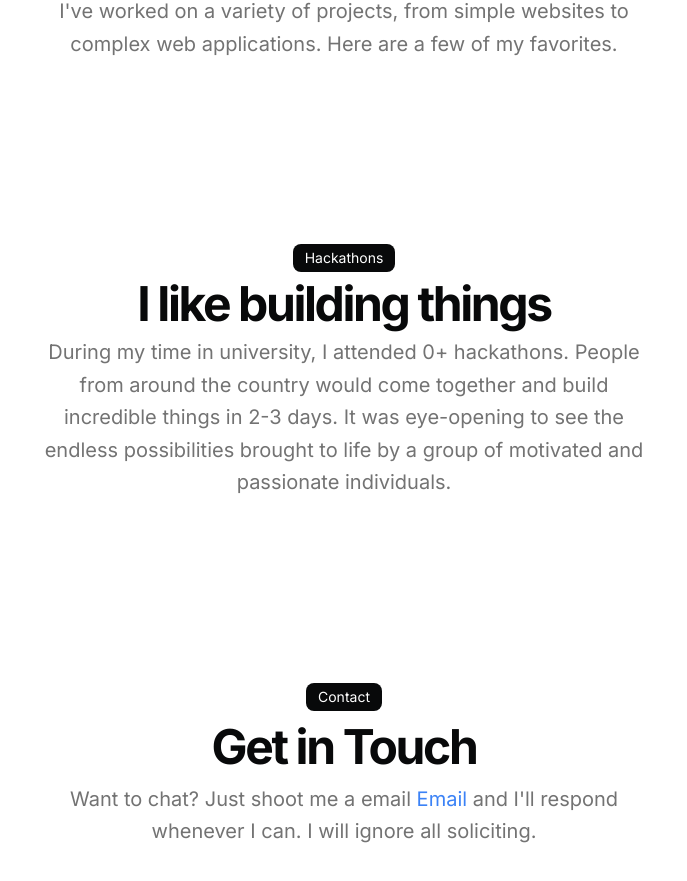
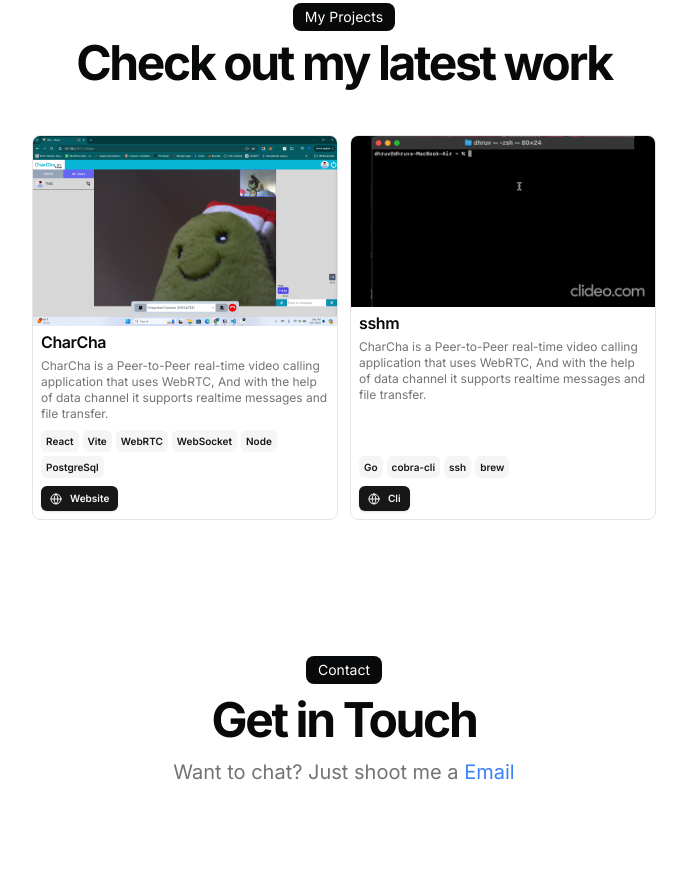
Before and after one commit to dhruv160410116084/portfolio, a Next.js app: page / in a window 1280 px wide. Shown: the part 1137-2018 px from the top of the page, without its empty margins (296-983 px from the left). Built offline with nearby package versions, Linux system fonts and the light colour scheme.

Commit message:
data updated

```diff
--- a/src/app/page.tsx
+++ b/src/app/page.tsx
@@ -122,11 +122,7 @@ export default function Page() {
                 <h2 className="text-3xl font-bold tracking-tighter sm:text-5xl">
                   Check out my latest work
                 </h2>
-                <p className="text-muted-foreground md:text-xl/relaxed lg:text-base/relaxed xl:text-xl/relaxed">
-                  I&apos;ve worked on a variety of projects, from simple
-                  websites to complex web applications. Here are a few of my
-                  favorites.
-                </p>
+
               </div>
             </div>
           </BlurFade>
@@ -152,7 +148,7 @@ export default function Page() {
           </div>
         </div>
       </section>
-      <section id="hackathons">
+      {/* <section id="hackathons">
         <div className="space-y-12 w-full py-12">
           <BlurFade delay={BLUR_FADE_DELAY * 13}>
             <div className="flex flex-col items-center justify-center space-y-4 text-center">
@@ -194,7 +190,7 @@ export default function Page() {
             </ul>
           </BlurFade>
         </div>
-      </section>
+      </section> */}
       <section id="contact">
         <div className="grid items-center justify-center gap-4 px-4 text-center md:px-6 w-full py-12">
           <BlurFade delay={BLUR_FADE_DELAY * 16}>
@@ -206,15 +202,14 @@ export default function Page() {
                 Get in Touch
               </h2>
               <p className="mx-auto max-w-[600px] text-muted-foreground md:text-xl/relaxed lg:text-base/relaxed xl:text-xl/relaxed">
-                Want to chat? Just shoot me a email{" "}
+                Want to chat? Just shoot me a{" "}
                 <Link
-                  href={DATA.contact.email}
+
+                  href={"mailto:"+DATA.contact.email}
                   className="text-blue-500 hover:underline"
                 >
                  Email
                 </Link>{" "}
-                and I&apos;ll respond whenever I can. I will ignore all
-                soliciting.
               </p>
             </div>
           </BlurFade>
--- a/src/components/project-card.tsx
+++ b/src/components/project-card.tsx
@@ -62,6 +62,9 @@ export function ProjectCard({
         )}
         {image && (
           <Image
+          width={500}
+          height={500}
+            layout="responsive"
             src={image}
             alt={title}
             className="h-40 w-full overflow-hidden object-cover object-top"
--- a/src/data/resume.tsx
+++ b/src/data/resume.tsx
@@ -10,7 +10,7 @@ export const DATA = {
   description:
     "Software Engineer/ Educator",
   summary:
-    "A passionate Software Engineer.",
+    "I am a dedicated MERN stack developer with robust DevOps skills and a keen interest in AWS cloud services. In addition to my development expertise, I am a computer science teacher, committed to educating and inspiring the next generation of technologists. I am passionate about working with the latest technologies, ensuring system security, and optimizing performance. My goal is to leverage my skills and knowledge to develop innovative solutions that drive efficiency and enhance user experience.",
   avatarUrl: "/me.png",
   skills: [
     "React",
@@ -126,6 +126,53 @@ export const DATA = {
       end: "2020",
     }
   ],
-  projects: [],
+  projects: [
+    {
+      title: "CharCha",
+      href: "https://charcha.dhruvpatel.work",
+      // dates: "Jan 2024 - Feb 2024",
+      active: true,
+      description:
+        "CharCha is a Peer-to-Peer real-time video calling application that uses WebRTC, And with the help of data channel it supports realtime messages and file transfer.",
+      technologies: [
+        "React",
+        "Vite",
+        "WebRTC",
+        "WebSocket",
+        "Node",
+        "PostgreSql"
+      ],
+      links: [
+        {
+          type: "Website",
+          href: "https://charcha.dhruvpatel.work",
+          icon: <Icons.globe className="size-3" />,
+        },
+      ],
+       image: "/charcha.png",
+    },
+    {
+      title: "sshm",
+      href: "https://github.com/dhruv160410116084/sshm/tree/master",
+      // dates: "Jan 2024 - Feb 2024",
+      active: true,
+      description:
+        "CharCha is a Peer-to-Peer real-time video calling application that uses WebRTC, And with the help of data channel it supports realtime messages and file transfer.",
+      technologies: [
+        "Go",
+        "cobra-cli",
+        "ssh",
+        "brew"
+      ],
+      links: [
+        {
+          type: "Cli",
+          href: "https://github.com/dhruv160410116084/sshm/tree/master",
+          icon: <Icons.globe className="size-3" />,
+        },
+      ],
+       image: "/sshm.gif",
+    },
+  ],
   hackathons: [],
 } as const;
```
Also changed, not shown: public/charcha.png (added), public/sshm.gif (added).
